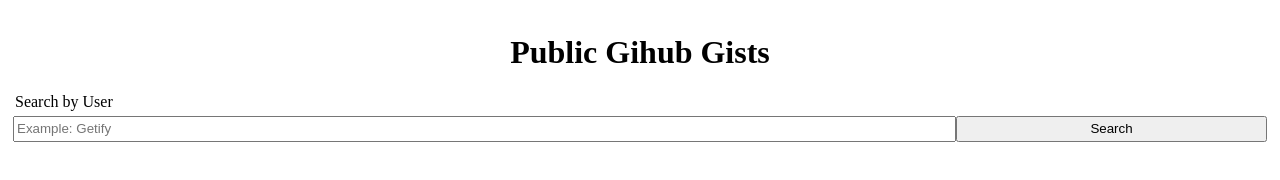
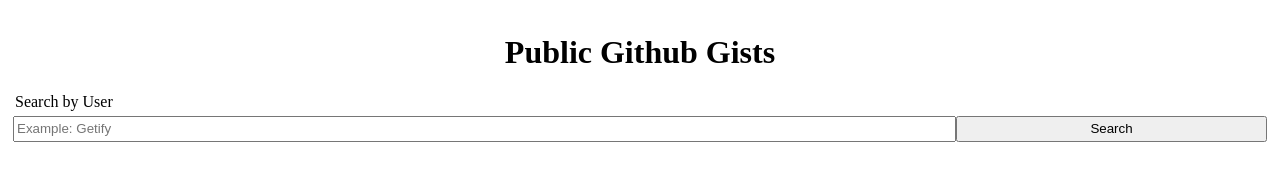
Before and after one commit to ryanfuhrman/github-gists-search, a plain HTML site: page index.html in a window 1280 px wide. Drawn offline with Linux system fonts and the light colour scheme.

Commit message:
Fixed typo in h1

```diff
--- a/index.html
+++ b/index.html
@@ -7,7 +7,7 @@
     <link rel="stylesheet" href="styles.css">
   </head>
   <body>
-    <h1>Public Gihub Gists</h1>
+    <h1>Public Github Gists</h1>
     <div class="search-div">
       <label for="search-gists-by-user" class="search-label">Search by User</label>
       <input type="text" placeholder="Example: Getify" class="search-input" id="search-gists-by-user" />
```
